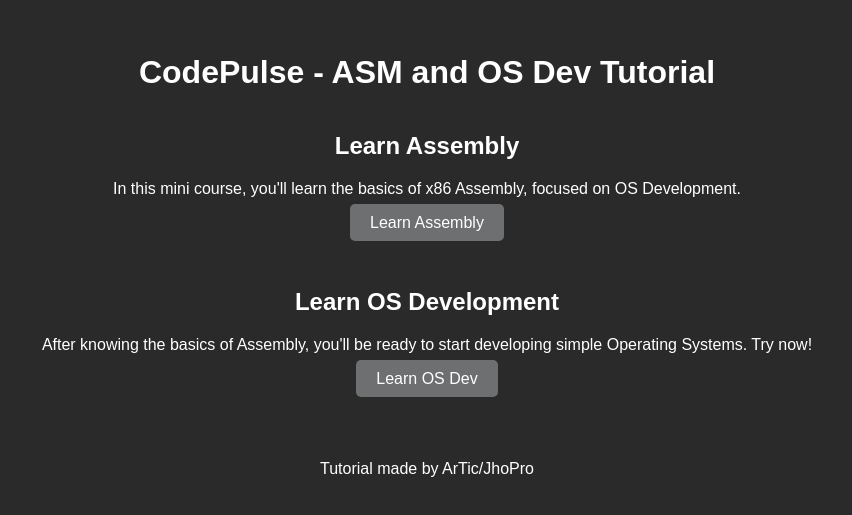
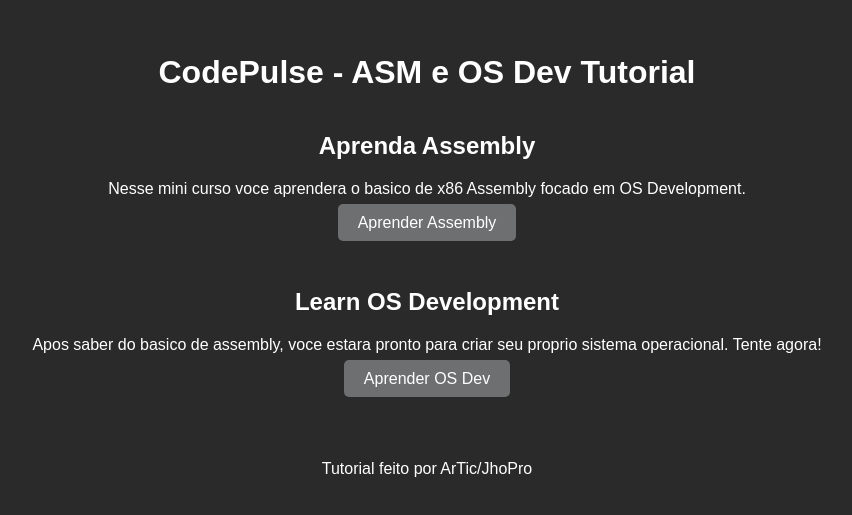
Before and after one commit to ArTicZera/CodePulse, a plain HTML site: page index.html in a window 1280 px wide. Shown: the part 137-652 px from the top of the page, without its empty margins (213-1065 px from the left). Drawn offline with Linux system fonts and the light colour scheme.

Commit message:
Update index.html

```diff
--- a/index.html
+++ b/index.html
@@ -1,33 +1,33 @@
 <!DOCTYPE html>
 <html lang="en">
     <head>
-        <title>CodePulse - Learn ASM and OS Dev</title>
+        <title>CodePulse - Aprenda ASM e OS Dev</title>
         <link rel = "stylesheet" href = "style.css" />
         <meta charset="UTF-8">
     </head>
     <body>
         <header>
-            <h1>CodePulse - ASM and OS Dev Tutorial</h1>
+            <h1>CodePulse - ASM e OS Dev Tutorial</h1>
         </header>
 
         <section id="learn-assembly">
-            <h2>Learn Assembly</h2>
-            <p>In this mini course, you'll learn the basics of x86 Assembly, focused on OS Development.</p>
-            <a href="ASM/asmindex.html">Learn Assembly</a>
+            <h2>Aprenda Assembly</h2>
+            <p>Nesse mini curso voce aprendera o basico de x86 Assembly focado em OS Development.</p>
+            <a href="ASM/asmindex.html">Aprender Assembly</a>
         </section>
 
         <br /> <br />
 
         <section id="os-dev">
             <h2>Learn OS Development</h2>
-            <p>After knowing the basics of Assembly, you'll be ready to start developing simple Operating Systems. Try now!</p>
-            <a href="OS Dev/osindex.html">Learn OS Dev</a>
+            <p>Apos saber do basico de assembly, voce estara pronto para criar seu proprio sistema operacional. Tente agora!</p>
+            <a href="OS Dev/osindex.html">Aprender OS Dev</a>
         </section>
 
         <br /> <br />
 
         <footer>
-            <p>Tutorial made by ArTic/JhoPro</p>
+            <p>Tutorial feito por ArTic/JhoPro</p>
         </footer>
     </body>
 </html>
```
